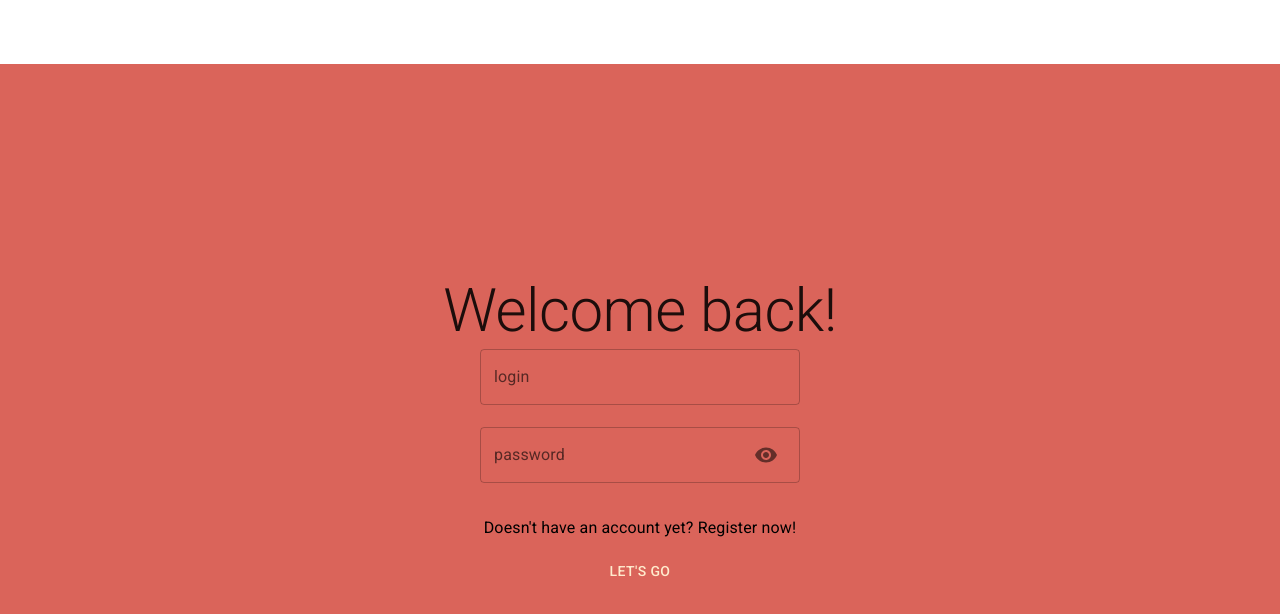
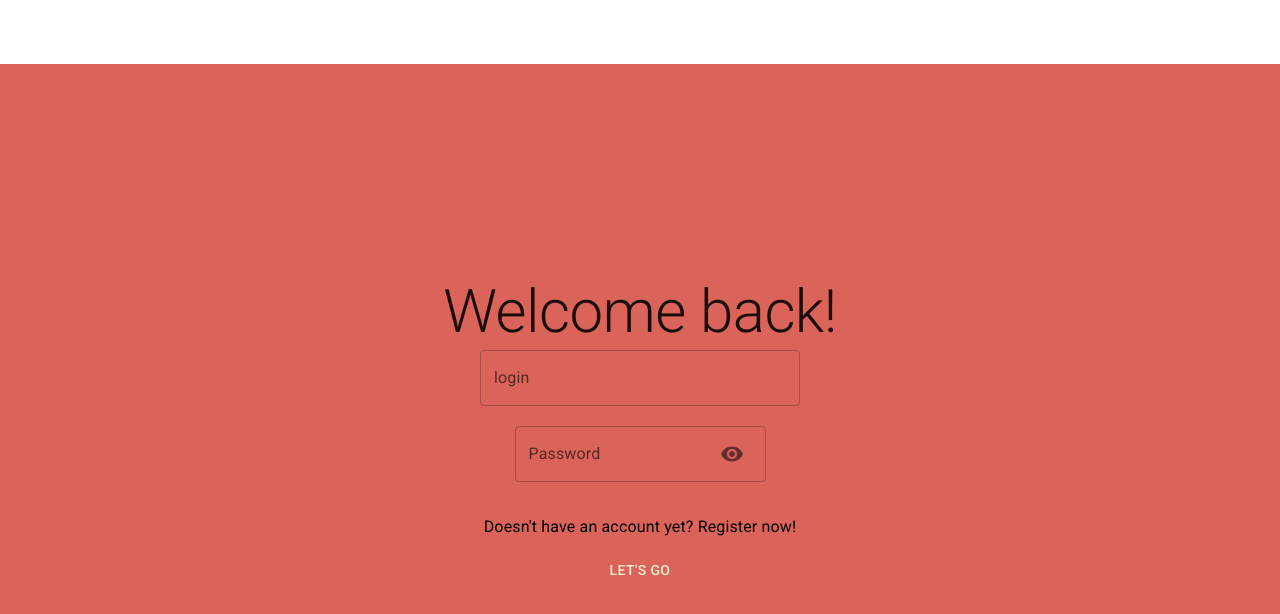
Before and after one commit to curriculum-vitae-team/cv-Ensign-Papkevich, a React app: page /auth/login in a window 1280 px wide. Shown: the top 614 px of the page. Built offline with nearby package versions, Linux system fonts and the light colour scheme.

Commit message:
PR feedback fixed

```diff
--- a/src/components/pages/auth/login/login.tsx
+++ b/src/components/pages/auth/login/login.tsx
@@ -6,9 +6,8 @@ import * as Styled from "./login.styles"
 import { useForm } from "react-hook-form"
 import { securityService } from "../../../../security/securityService"
 import { AuthFormValues } from "../auth.types"
-import { useState } from "react"
-import RemoveRedEyeIcon from "@mui/icons-material/RemoveRedEye"
-import VisibilityOffIcon from "@mui/icons-material/VisibilityOff"
+import { regExpForEmail } from "../../../../constants/RegExp.constants"
+import { PasswordInputField } from "../password-input"
 
 export const Login = () => {
   const navigate = useNavigate()
@@ -21,27 +20,24 @@ export const Login = () => {
     defaultValues: { email: "", password: "" },
   })
 
-  const [showPassword, setShowPassword] = useState(false)
-  const handleClickShowPassword = () => setShowPassword(!showPassword)
-  const handleMouseDownPassword = () => setShowPassword(!showPassword)
-
-  const [doLogIn] = useLazyQuery(LOGIN_QUERY, {
+  const [execQuery] = useLazyQuery(LOGIN_QUERY, {
     onCompleted: ({ login }) => {
       securityService.writeToStorage(login.access_token)
       navigate("/example")
     },
   })
+
+  const onSubmit = (data: AuthFormValues) => {
+    execQuery({
+      variables: {
+        email: data.email,
+        password: data.password,
+      },
+    })
+  }
+
   return (
-    <Styled.Form
-      onSubmit={handleSubmit((data) => {
-        doLogIn({
-          variables: {
-            email: data.email,
-            password: data.password,
-          },
-        })
-      })}
-    >
+    <Styled.Form onSubmit={handleSubmit(onSubmit)}>
       <Typography variant="h2">Welcome back!</Typography>
       <Styled.TextFieldMod
         error={!!errors.email}
@@ -49,8 +45,7 @@ export const Login = () => {
         {...register("email", {
           required: "This field is required",
           pattern: {
-            value:
-              /^(([^<>()[\]\\.,;:\s@"]+(\.[^<>()[\]\\.,;:\s@"]+)*)|(".+"))@((\[[0-9]{1,3}\.[0-9]{1,3}\.[0-9]{1,3}\.[0-9]{1,3}])|(([a-zA-Z\-0-9]+\.)+[a-zA-Z]{2,}))$/,
+            value: regExpForEmail,
             message: "Please enter a valid email",
           },
         })}
@@ -58,34 +53,20 @@ export const Login = () => {
         label="login"
         variant="outlined"
       />
-      <Styled.PasswordField
+      <PasswordInputField
+        id="outlined-basic"
+        label="Password"
+        variant="outlined"
         error={!!errors.password}
         helperText={errors?.password?.message}
         {...register("password", {
-          required: "This field is required",
-          validate: (value: string) => {
-            if (value.length < 5) {
+          required: "This is required",
+          validate: (val: string) => {
+            if (val.length <= 5) {
               return "Password must be be at least 5 characters"
             }
           },
         })}
-        id="outlined-basic"
-        label="password"
-        variant="outlined"
-        type={showPassword ? "text" : "password"}
-        InputProps={{
-          endAdornment: (
-            <InputAdornment position="end">
-              <IconButton
-                aria-label="toggle password visibility"
-                onClick={handleClickShowPassword}
-                onMouseDown={handleMouseDownPassword}
-              >
-                {showPassword ? <VisibilityOffIcon /> : <RemoveRedEyeIcon />}
-              </IconButton>
-            </InputAdornment>
-          ),
-        }}
       />
       <Styled.LinkMod href="/auth/signup" underline="none">
         Doesn't have an account yet? Register now!
--- /dev/null
+++ b/src/constants/RegExp.constants.ts
@@ -0,0 +1,2 @@
+export const regExpForEmail =
+  /^(([^<>()[\]\\.,;:\s@"]+(\.[^<>()[\]\\.,;:\s@"]+)*)|(".+"))@((\[[0-9]{1,3}\.[0-9]{1,3}\.[0-9]{1,3}\.[0-9]{1,3}])|(([a-zA-Z\-0-9]+\.)+[a-zA-Z]{2,}))$/
--- a/src/security/securityService.ts
+++ b/src/security/securityService.ts
@@ -5,7 +5,7 @@ class SecurityService {
   access_token$ = makeVar("")
   private readonly storage: Storage
 
-  public constructor(storage: Storage) {
+  constructor(storage: Storage) {
     this.storage = storage
     this.readFromStorage()
   }
```
